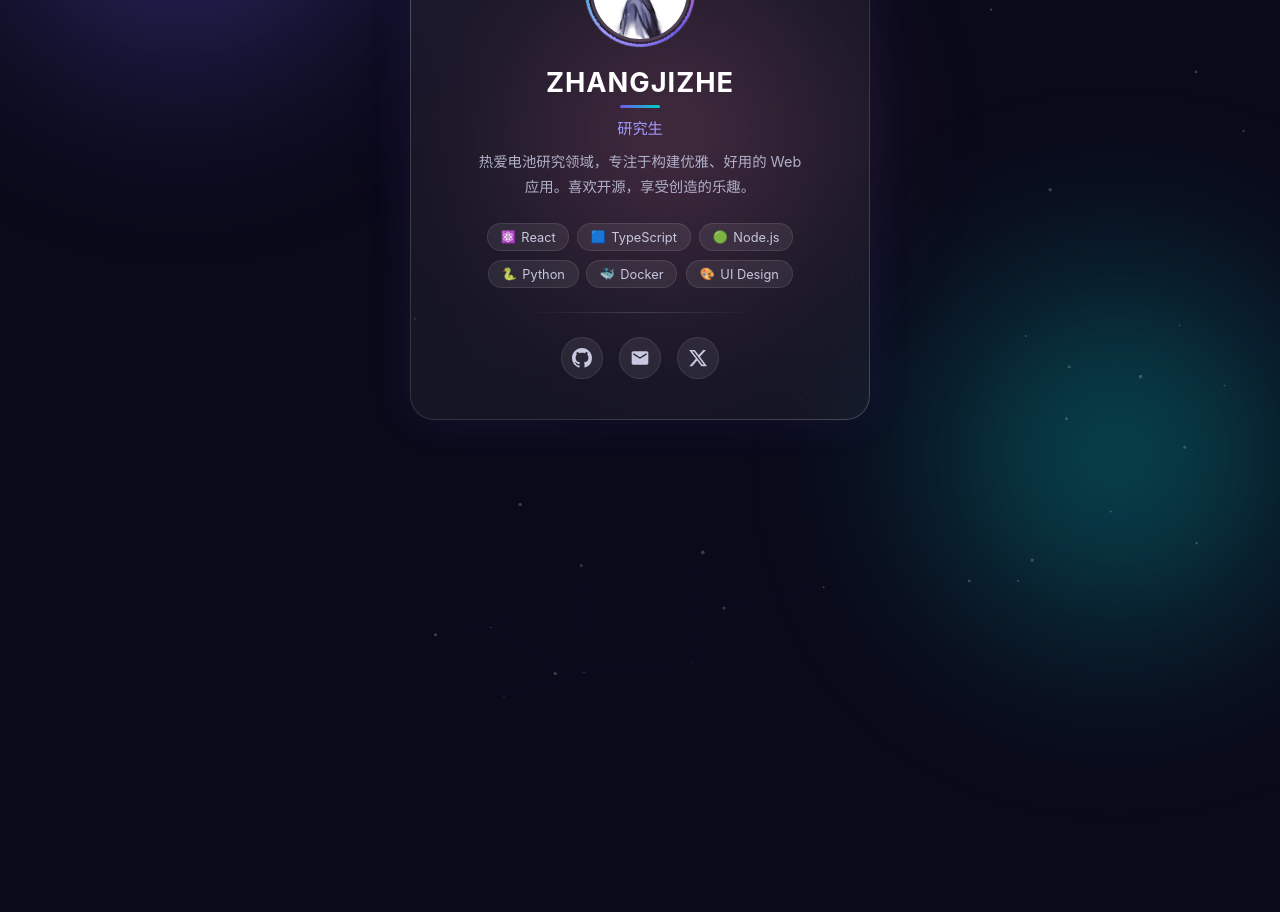
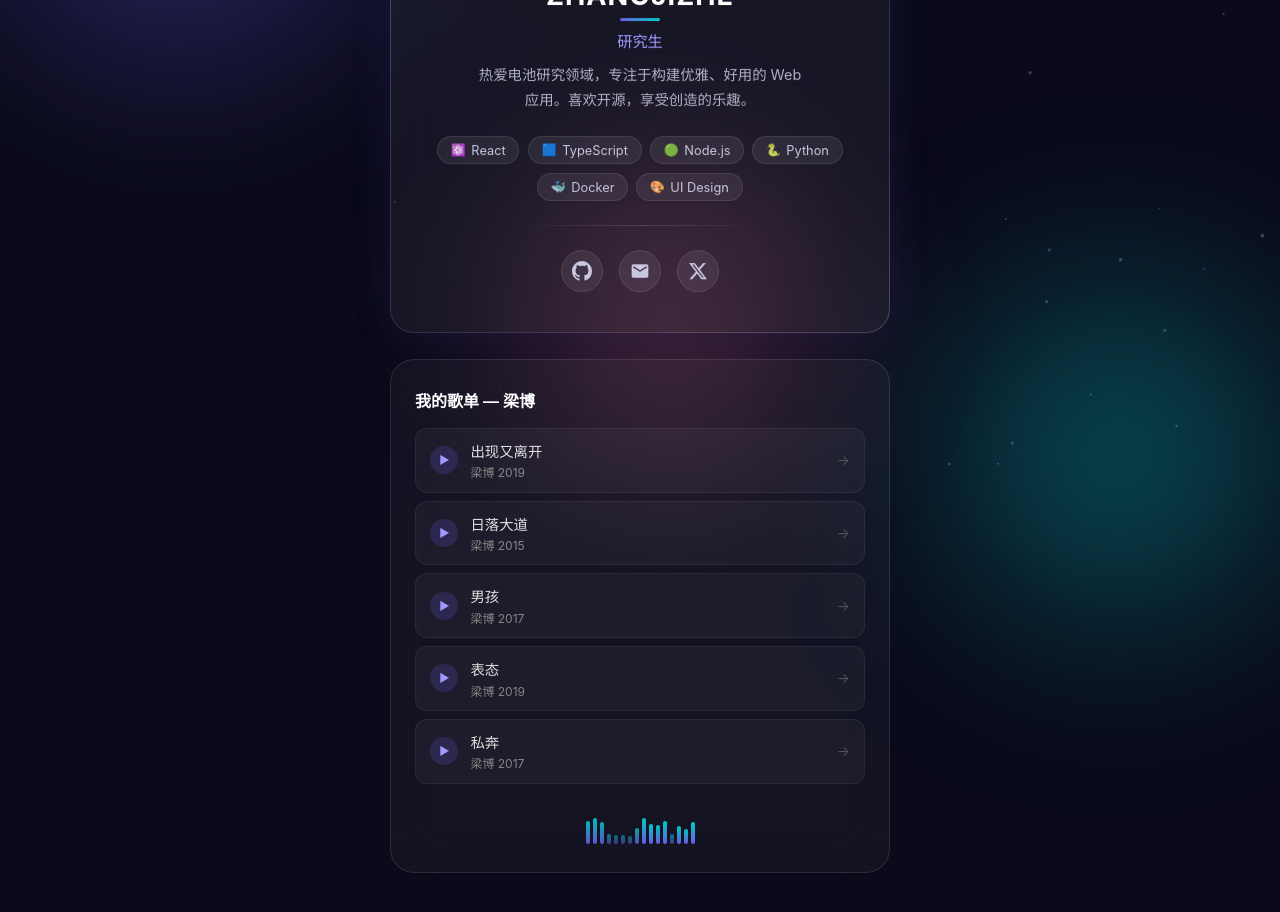
Before and after one commit to ZHIYIFOU/battery, a React (Vite) app: page / in a window 1280 px wide. Shown: the part 240-1152 px from the top of the page. Before the commit the page ends 941 px from the top, so only its background shows below. Built offline with nearby package versions, Linux system fonts and the light colour scheme.

Commit message:
v3: 梁博歌单+均衡器+卡片悬浮+标签呼吸

```diff
--- a/src/App.css
+++ b/src/App.css
@@ -255,7 +255,7 @@
   align-items: center;
   gap: 0.35rem;
   transition: background 0.25s, border-color 0.25s, transform 0.15s;
-  animation: tagPop 0.4s ease-out both;
+  animation: tagPop 0.4s ease-out both, tagGlow 2.5s ease-in-out 0.8s infinite;
 }
 
 .tag:hover {
@@ -327,9 +327,151 @@
   box-shadow: 0 4px 20px rgba(108, 92, 231, 0.3);
 }
 
+/* ========== 卡片悬浮动画 ========== */
+.card-float {
+  animation: cardRise 0.8s ease-out, cardFloat 4s ease-in-out 0.8s infinite;
+}
+
+@keyframes cardFloat {
+  0%, 100% { transform: translateY(0); }
+  50% { transform: translateY(-6px); }
+}
+
+@keyframes tagGlow {
+  0%, 100% { box-shadow: 0 0 0 rgba(108, 92, 231, 0); }
+  50% { box-shadow: 0 0 12px rgba(108, 92, 231, 0.15); }
+}
+
 /* ========== 磁吸效果 ========== */
 .magnetic {
   transition: transform 0.15s ease-out;
+}
+
+/* ========== 音乐板块 ========== */
+.music-section {
+  background: rgba(255, 255, 255, 0.04);
+  backdrop-filter: blur(24px);
+  -webkit-backdrop-filter: blur(24px);
+  border: 1px solid rgba(255, 255, 255, 0.1);
+  border-radius: 24px;
+  padding: 1.75rem 1.5rem;
+  animation: fadeUp 0.6s 0.5s ease-out both;
+  position: relative;
+  z-index: 1;
+}
+
+.music-title {
+  font-size: 1rem;
+  font-weight: 600;
+  color: #fff;
+  margin-bottom: 1rem;
+  display: flex;
+  align-items: center;
+  gap: 0.4rem;
+}
+
+.song-list {
+  display: flex;
+  flex-direction: column;
+  gap: 0.5rem;
+}
+
+.song-card {
+  display: flex;
+  align-items: center;
+  gap: 0.75rem;
+  padding: 0.7rem 0.9rem;
+  border-radius: 12px;
+  background: rgba(255, 255, 255, 0.04);
+  border: 1px solid rgba(255, 255, 255, 0.06);
+  text-decoration: none;
+  color: inherit;
+  transition: background 0.25s, border-color 0.25s, transform 0.25s, box-shadow 0.25s;
+  cursor: none;
+}
+
+.song-card:hover {
+  background: rgba(108, 92, 231, 0.12);
+  border-color: rgba(108, 92, 231, 0.3);
+  transform: translateX(4px);
+  box-shadow: 0 4px 16px rgba(108, 92, 231, 0.15);
+}
+
+.song-play {
+  width: 28px;
+  height: 28px;
+  border-radius: 50%;
+  background: rgba(108, 92, 231, 0.2);
+  display: flex;
+  align-items: center;
+  justify-content: center;
+  font-size: 0.7rem;
+  color: #a29bfe;
+  flex-shrink: 0;
+  transition: background 0.25s, transform 0.25s;
+}
+
+.song-card:hover .song-play {
+  background: #6c5ce7;
+  color: #fff;
+  transform: scale(1.1);
+}
+
+.song-info {
+  flex: 1;
+  min-width: 0;
+}
+
+.song-name {
+  display: block;
+  font-size: 0.9rem;
+  font-weight: 500;
+  color: #e0e0e0;
+  transition: color 0.25s;
+}
+
+.song-card:hover .song-name {
+  color: #fff;
+}
+
+.song-album {
+  display: block;
+  font-size: 0.75rem;
+  color: #888;
+  margin-top: 0.15rem;
+}
+
+.song-arrow {
+  font-size: 0.85rem;
+  color: #555;
+  transition: color 0.25s, transform 0.25s;
+}
+
+.song-card:hover .song-arrow {
+  color: #a29bfe;
+  transform: translateX(3px);
+}
+
+/* ========== 均衡器 ========== */
+.equalizer {
+  display: flex;
+  align-items: flex-end;
+  justify-content: center;
+  gap: 3px;
+  margin-top: 1.25rem;
+  height: 40px;
+}
+
+.eq-bar {
+  width: 4px;
+  border-radius: 2px;
+  background: linear-gradient(to top, #6c5ce7, #00cec9);
+  animation: eqJump 0.8s ease-in-out infinite alternate;
+}
+
+@keyframes eqJump {
+  0% { height: 8px; opacity: 0.5; }
+  100% { opacity: 1; }
 }
 
 /* ========== 响应式 ========== */
--- a/src/App.jsx
+++ b/src/App.jsx
@@ -43,6 +43,54 @@
       ),
     },
   ],
+}
+
+/* 梁博歌曲列表 */
+const songs = [
+  {
+    title: '出现又离开',
+    album: '梁博 2019',
+    url: 'https://music.163.com/#/song?id=1407359250',
+  },
+  {
+    title: '日落大道',
+    album: '梁博 2015',
+    url: 'https://music.163.com/#/song?id=432506856',
+  },
+  {
+    title: '男孩',
+    album: '梁博 2017',
+    url: 'https://music.163.com/#/song?id=432506834',
+  },
+  {
+    title: '表态',
+    album: '梁博 2019',
+    url: 'https://music.163.com/#/song?id=1407359248',
+  },
+  {
+    title: '私奔',
+    album: '梁博 2017',
+    url: 'https://music.163.com/#/song?id=432506841',
+  },
+]
+
+/* ========== 均衡器 ========== */
+function Equalizer() {
+  return (
+    <div className="equalizer">
+      {Array.from({ length: 16 }).map((_, i) => (
+        <div
+          key={i}
+          className="eq-bar"
+          style={{
+            animationDelay: `${i * 0.12}s`,
+            animationDuration: `${0.6 + Math.random() * 0.8}s`,
+            height: `${12 + Math.random() * 20}px`,
+          }}
+        />
+      ))}
+    </div>
+  )
 }
 
 /* ========== 粒子网络背景 ========== */
@@ -249,7 +297,7 @@
       <Cursor />
 
       <div
-        className="card"
+        className="card card-float"
         ref={cardRef}
         onMouseMove={handleMouseMove}
         onMouseLeave={handleMouseLeave}
@@ -311,6 +359,30 @@
           ))}
         </div>
       </div>
+
+      {/* 音乐板块 */}
+      <div className="music-section">
+        <h2 className="music-title"> 我的歌单 — 梁博</h2>
+        <div className="song-list">
+          {songs.map((song) => (
+            <a
+              key={song.title}
+              href={song.url}
+              target="_blank"
+              rel="noopener noreferrer"
+              className="song-card"
+            >
+              <span className="song-play">▶</span>
+              <div className="song-info">
+                <span className="song-name">{song.title}</span>
+                <span className="song-album">{song.album}</span>
+              </div>
+              <span className="song-arrow">→</span>
+            </a>
+          ))}
+        </div>
+        <Equalizer />
+      </div>
     </>
   )
 }
--- a/src/index.css
+++ b/src/index.css
@@ -24,7 +24,8 @@
   align-items: center;
   justify-content: center;
   padding: 1.5rem;
-  overflow: hidden;
+  overflow-x: hidden;
+  overflow-y: auto;
   position: relative;
   cursor: none;
 }
@@ -153,8 +154,12 @@
 
 #root {
   width: 100%;
-  max-width: 460px;
+  max-width: 500px;
   position: relative;
   z-index: 1;
   perspective: 800px;
+  display: flex;
+  flex-direction: column;
+  gap: 1.5rem;
+  padding: 2rem 0;
 }
```
